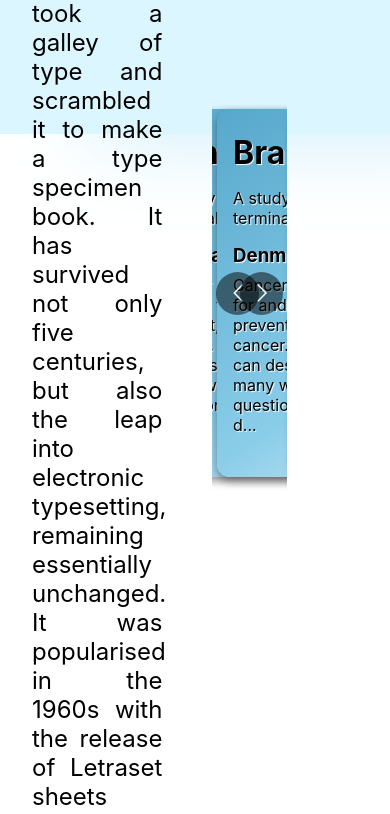
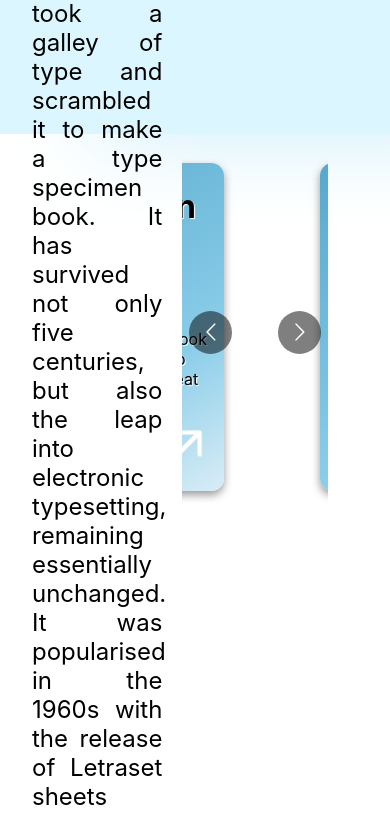
Before and after one commit to Joecthomsen/probe, a React (Create React App) app in the folder web/: page / in a window 390 px wide. Shown: the part 710-1524 px from the top of the page. Built offline with nearby package versions, Linux system fonts and the light colour scheme.

Commit message:
Fixed responsive carousel issue

```diff
--- a/web/src/components/LandingPageStudyCard.jsx
+++ b/web/src/components/LandingPageStudyCard.jsx
@@ -2,7 +2,7 @@ const LandingPageStudyCard = (props) => {
 
     let description = props.description;
     if(description.length > 200){
-        description = description.substring(0, 200 ) + "..."
+        description = description.substring(0, 100 ) + "..."
     }
 
     return (
--- a/web/src/pages/LandingPage.jsx
+++ b/web/src/pages/LandingPage.jsx
@@ -12,15 +12,15 @@ const responsive = {
     superLargeDesktop: {
         // the naming can be any, depends on you.
         breakpoint: { max: 4000, min: 3000 },
-        items: 2
+        items: 3
       },
       desktop: {
         breakpoint: { max: 3000, min: 1024 },
-        items: 2
+        items: 3
       },
       tablet: {
         breakpoint: { max: 1024, min: 464 },
-        items: 1
+        items: 2
       },
       mobile: {
         breakpoint: { max: 464, min: 0 },
@@ -47,6 +47,8 @@ const LandingPage = () => {
                         containerClass="carusel-container"
                         itemClass="carusel-item"
                         showDots={true}
+                        partialVisible={false}
+                        centerMode={false}
                         >
                         {cardList}
                     </Carousel>
--- a/web/src/styles/landingpage.css
+++ b/web/src/styles/landingpage.css
@@ -32,22 +32,20 @@
 .ldn-pg-intro {
   font-size: x-large;
   text-align: justify;
+  width: 40%;
 }
 
 .main-container {
   display: flex;
   align-items: top;
 }
-.main-container div {
-  width: 40%;
-}
 
 .studycard-container {
-  max-width: 15rem;
-  min-width: 15rem;
-  max-height: 20rem;
+  display: flex;
+  flex-direction: column;
+  max-height: 280px;
   background: linear-gradient(148deg, rgb(87, 168, 204) 0%, rgb(138, 205, 233) 66%, rgb(217, 237, 246) 100%);
-  margin: 0% 5rem;
+  margin: 0% 1rem 0rem 5rem;
   padding: 1.5rem 1rem;
   border-radius: 0.8rem;
   box-shadow: 0 4px 8px 0 rgba(0, 0, 0, 0.4);
@@ -84,13 +82,13 @@
 }
 
 .carusel-container {
-  margin: 0px 10rem 3rem 50px;
-  padding-bottom: 30px;
-  padding-right: 75px;
+  width: 60%;
+  margin: 0px 30px 0px 20px;
 }
 
 .carusel-item {
-  margin: 10px 0px 10px 0px;
+  margin: 0px 0px 10px 0px;
+  min-width: 350px;
 }
 
 .footer {
--- a/web/src/styles/landingpage.scss
+++ b/web/src/styles/landingpage.scss
@@ -47,23 +47,26 @@ $blobShadowColor: #caedfa;
     // margin-top: 2rem;
     font-size: x-large;
     text-align:justify;
+    width: 40%;
 }
 
 .main-container{
     display: flex;
     align-items:top;
-    div{
-        // margin: 10% 2rem;
-        width: 40%;
-    }
+    // div{
+    //     // margin: 10% 2rem;
+    //     width: 40%;
+    // }
 }
 
 .studycard-container{
-    max-width: 15rem;
-    min-width: 15rem;
-    max-height: 20rem;
+    // max-width: 15rem;
+    // min-width: 15rem;
+    display: flex;
+    flex-direction: column;
+    max-height: 280px;
     background: linear-gradient(148deg, rgba(87,168,204,1) 0%, rgba(138,205,233,1) 66%, rgba(217,237,246,1) 100%);
-    margin: 0% 5rem;
+    margin: 0% 1rem 0rem 5rem;
     padding: 1.5rem 1rem;
     border-radius: 0.8rem;
     box-shadow: 0 4px 8px 0 #00000066;
@@ -111,14 +114,20 @@ $blobShadowColor: #caedfa;
 }
 
 .carusel-container{
-    margin: 0px 10rem 3rem 50px;
-    padding-bottom: 30px;
-    padding-right: 75px;
+
+    width: 60%;
+    margin: 0px 30px 0px 20px;
+
+    // margin: 0px 5rem 3rem 50px;
+    // padding-bottom: 30px;
+    // padding-right: 75px;
 }
 
 .carusel-item{
-    margin: 10px 0px 10px 0px;
-
+    //display: block;
+    margin: 0px 0px 10px 0px;
+    //max-width: 400px;
+    min-width:350px;
 }
 
 .footer{
```
Also changed, not shown: 1 other file (tests, documents, lock files or other folders).
